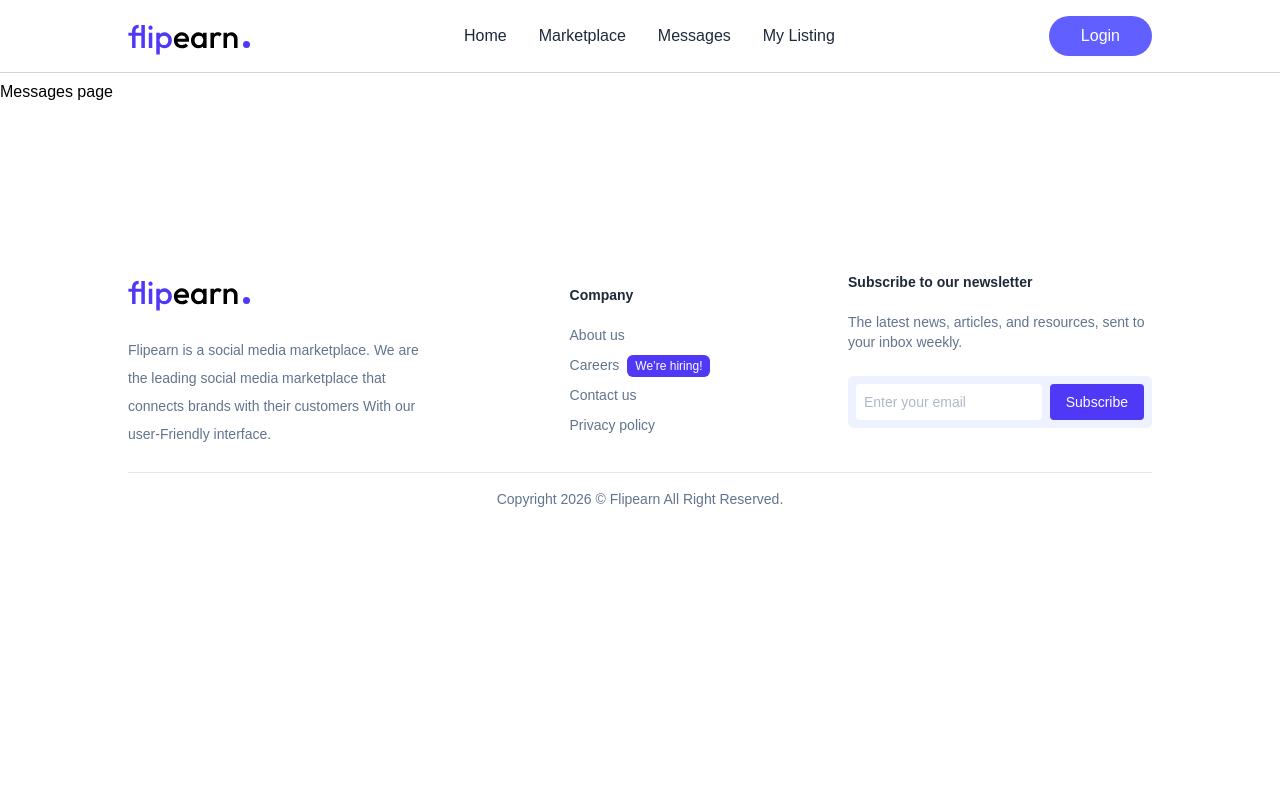
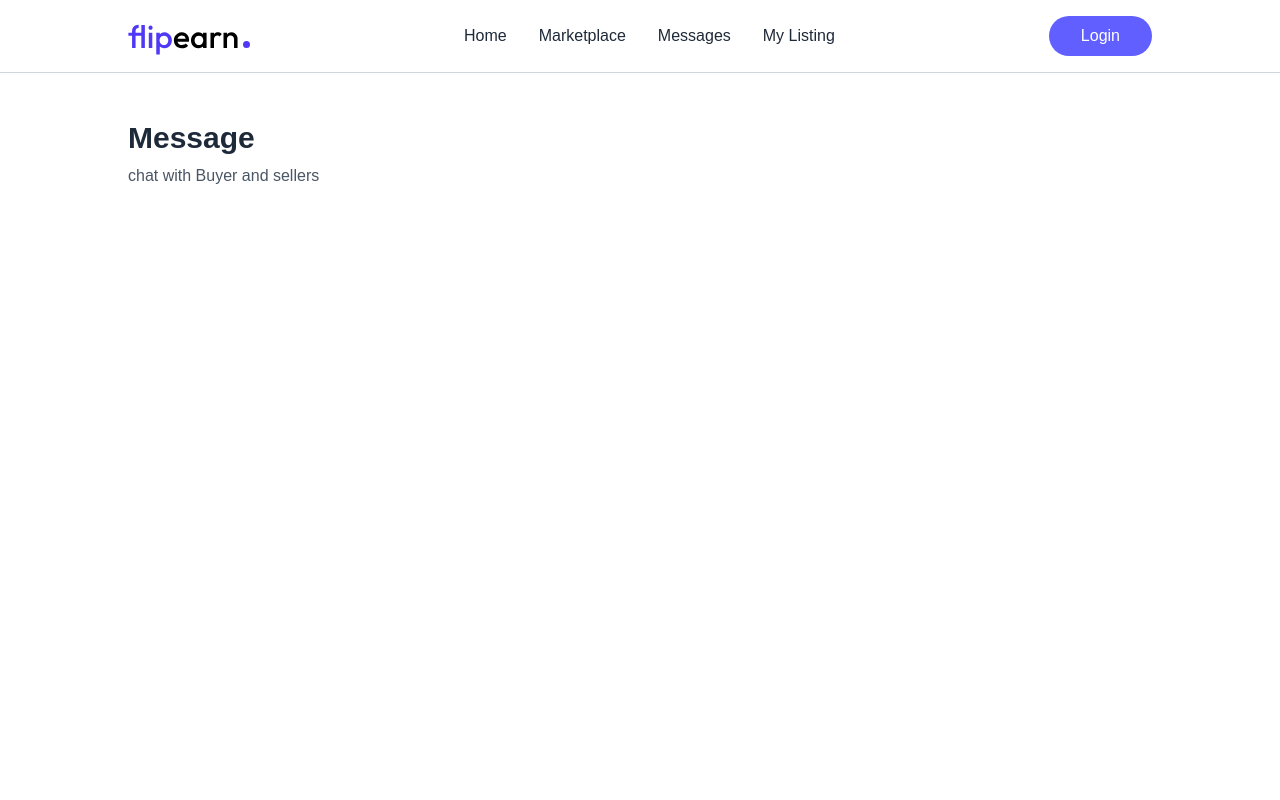
Before and after one commit to yeasin5060/flipEarn, a React (Vite) app in the folder client/: page /messages in a window 1280 px wide. Shown: the top 800 px of the page. Built offline with nearby package versions, Linux system fonts and the light colour scheme; no server answers.

Commit message:
add the header section in message page

```diff
--- a/client/src/pages/Messages.jsx
+++ b/client/src/pages/Messages.jsx
@@ -1,9 +1,35 @@
-import React from 'react'
+import React, { useEffect, useState } from 'react'
+import { dummyChats } from '../assets/assets';
 
 const Messages = () => {
+  const user = {id : 'user_1'};
+
+  const [chats , setChats] = useState([]);
+  const [searchQuery , setSeachQuery] = useState('');
+  const [loading , setLoading] = useState(true);
+
+  const fetchUserChats = async ()=> {
+    setChats(dummyChats);
+    setLoading(false);
+  };
+
+  useEffect(()=> {
+    fetchUserChats();
+    const interval = setInterval(()=> {
+      fetchUserChats();
+    },10*1000);
+    return ()=> clearInterval(interval);
+  },[]);
+
   return (
-    <div>
-      Messages page
+    <div className='mx-auto min-h-screen px-6 md:px-16 lg:px-24 xl:px-32'>
+      <div className='py-10'>
+        {/*Header */}
+        <div className='mb-8'>
+          <h1 className='text-3xl font-bold text-gray-800 mb-2 capitalize'>message</h1>
+          <p className='text-gray-600'>chat with Buyer and sellers</p>
+        </div>
+      </div>
     </div>
   )
 }
```
